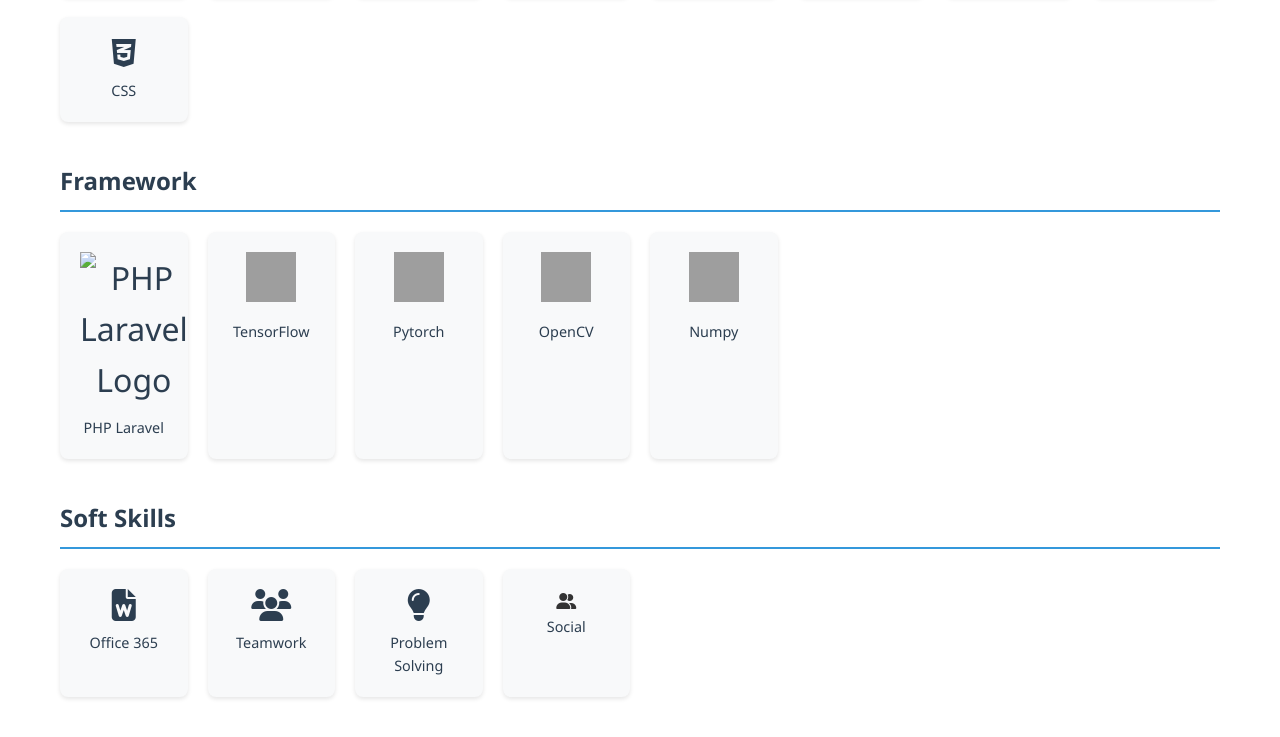
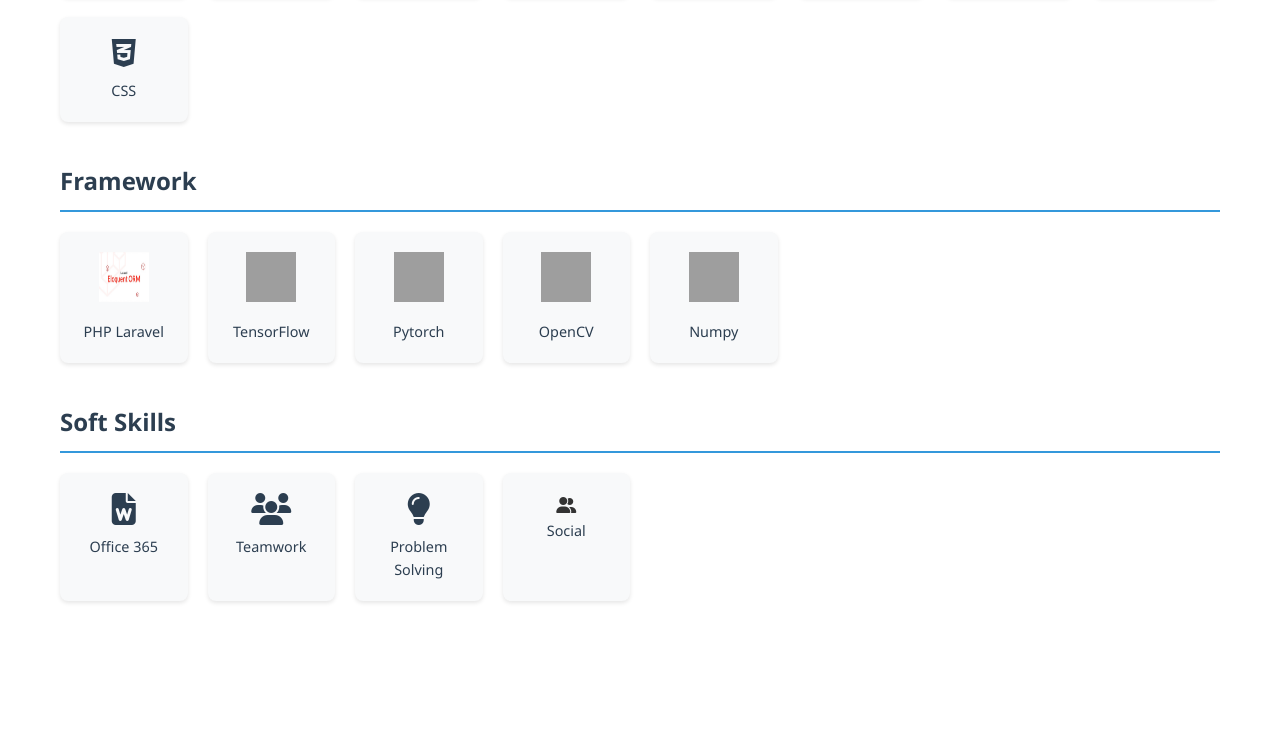
Before and after one commit to chinjoo3478-ship-it/joo, a plain HTML site: page index.html in a window 1280 px wide. Shown: the part 2985-3722 px from the top of the page. After the commit the page ends 3646 px from the top, so only its background shows below. Drawn offline with Linux system fonts and the light colour scheme; grey boxes are pictures that could not be loaded.

Commit message:
Update index.html

```diff
--- a/index.html
+++ b/index.html
@@ -232,7 +232,7 @@ chin-joo-yii-9543852b8" target="_blank" class="social-link">
             <h2 class="section-title" style="margin-top: 40px;">Framework</h2>
             <div class="skills-grid">
                 <div class="skill-item">
-                     <img src="img/Picture6.png"
+                     <img src="img/Picture6.jpg"
                      alt="PHP Laravel Logo" class="skill-icon" width="50" height="50">
                     <div class="skill-name">PHP Laravel</div>
                 </div>
```
